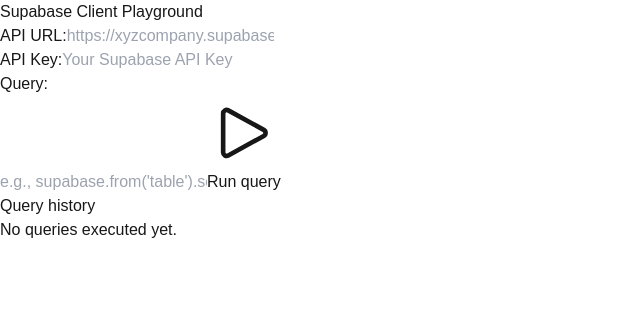
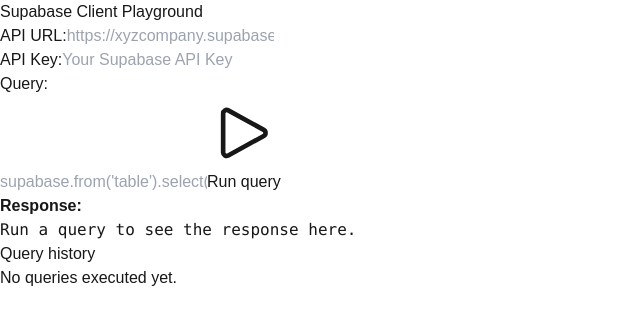
Before and after one commit to hand-dot/supabase-client-playground, a Next.js app: page / in a window 1280 px wide. Shown: the top 324 px of the page, without its empty margins (0-640 px from the left). Built offline with nearby package versions, Linux system fonts and the light colour scheme.

Commit message:
style changes

```diff
--- a/src/app/page.tsx
+++ b/src/app/page.tsx
@@ -10,6 +10,7 @@
   const [query, setQuery] = useState("");
   const [response, setResponse] = useState<string | null>(null);
   const [error, setError] = useState<string | null>(null);
+  const [loading, setLoading] = useState<boolean>(false);
   const [history, setHistory] = useState<string[]>([]);
   const [copied, setCopied] = useState(false);
 
@@ -25,17 +26,21 @@
     try {
       setError(null);
       setResponse(null);
+      setLoading(true);
 
       // Evaluate the query dynamically
       const func = new Function("supabase", `return ${query}`);
       const result = await func(supabase);
 
       const { data, error } = result;
+
       if (error) {
-        setError(error.message);
+        setError(error);
+        setLoading(false);
       } else {
         setResponse(data);
         setHistory((prev) => [...prev, query]);
+        setLoading(false);
       }
     } catch (err) {
       setError(`Unexpected error: ${err}`);
@@ -54,7 +59,9 @@
     <div className="bg-neutral-900 h-screen grid grid-cols-3 gap-4 font-sans min-h-screen">
       <main className="col-span-2 p-4">
         <h1 className="text-2xl font-bold mb-8">Supabase Client Playground</h1>
+
         <form className="space-y-4">
+          <div className="bg-neutral-800 py-6 px-4 rounded-md">
             <div className="flex gap-4">
               <div className="w-full">
                 <label className="block font-medium mb-2">API URL:</label>
@@ -80,18 +87,18 @@
             </div>
 
             <div>
-            <label className="block font-medium mb-2">Query:</label>
-            <div className="flex gap-4 mb-4">
+              <label className="block font-medium mt-2 mb-2">Query:</label>
+              <div className="flex gap-4">
                 <input
                   value={query}
                   onChange={(e) => setQuery(e.target.value)}
-                placeholder="e.g., supabase.from('table').select()"
-                className="mb-6 text-neutral-900 w-full p-2 border border-gray-300 rounded-lg h-14"
+                  placeholder="supabase.from('table').select()"
+                  className="text-neutral-900 w-full p-2 border border-gray-300 rounded-lg h-14"
                 />
                 <button
                   type="submit"
                   onClick={handleRunQuery}
-                className="mb-6 flex justify-center items-center gap-2 w-48 rounded-lg bg-green-600 border-green-500 border-2 py-3 px-6 font-sans text-xs font-bold text-white"
+                  className="flex justify-center items-center gap-2 w-48 rounded-lg bg-green-600 border-green-500 border-2 py-3 px-6 font-sans text-xs font-bold text-white"
                 >
                   <svg
                     xmlns="http://www.w3.org/2000/svg"
@@ -110,10 +117,16 @@
                   Run query
                 </button>
               </div>
+            </div>
+          </div>
 
+          <div>
             {error && (
-              <div className="text-red-600 font-medium">
-                <strong>Error:</strong> {error}
+              <div className="text-red-900 font-medium">
+                <strong className="text-white font-medium mb-2">Error:</strong>
+                <p className="bg-red-200 h-[calc(100vh-364px)] px-4 py-2 text-red-900 rounded-lg mt-2 overflow-x-auto text-center my-auto">
+                  {JSON.stringify(error, null, 2)}
+                </p>
               </div>
             )}
 
@@ -122,18 +135,37 @@
                 <strong className="text-white font-medium mb-2">
                   Response:
                 </strong>
-                <pre className="h-[calc(100vh-350px)] px-4 py-2 bg-green-100 rounded-lg mt-2 overflow-x-auto">
+                <pre className="h-[calc(100vh-364px)] px-4 py-2 bg-green-100 rounded-lg mt-2 overflow-x-auto">
                   {JSON.stringify(response, null, 2)}
                 </pre>
+              </div>
+            )}
+
+            {!response && !error && (
+              <div className="text-green-900 font-medium">
+                <strong className="text-white font-medium mb-2">
+                  Response:
+                </strong>
+                {loading && (
+                  <pre className="bg-neutral-800 h-[calc(100vh-364px)] px-4 py-2 text-neutral-400 rounded-lg mt-2 overflow-x-auto text-center my-auto">
+                    Executing query...
+                  </pre>
+                )}
+                {!loading && (
+                  <pre className="bg-neutral-800 h-[calc(100vh-364px)] px-4 py-2 text-neutral-400 rounded-lg mt-2 overflow-x-auto text-center my-auto">
+                    Run a query to see the response here.
+                  </pre>
+                )}
               </div>
             )}
           </div>
         </form>
       </main>
+
       <aside className="bg-neutral-800 p-4 h-screen overflow-y-auto">
         <h2 className="text-xl mb-8">Query history</h2>
         {history.length === 0 ? (
-          <p className="text-gray-600">No queries executed yet.</p>
+          <p className="text-neutral-400">No queries executed yet.</p>
         ) : (
           <ul className="space-y-2">
             {history.map((q, index) => (
```
Lines whose indentation alone changed are shown as unchanged.
